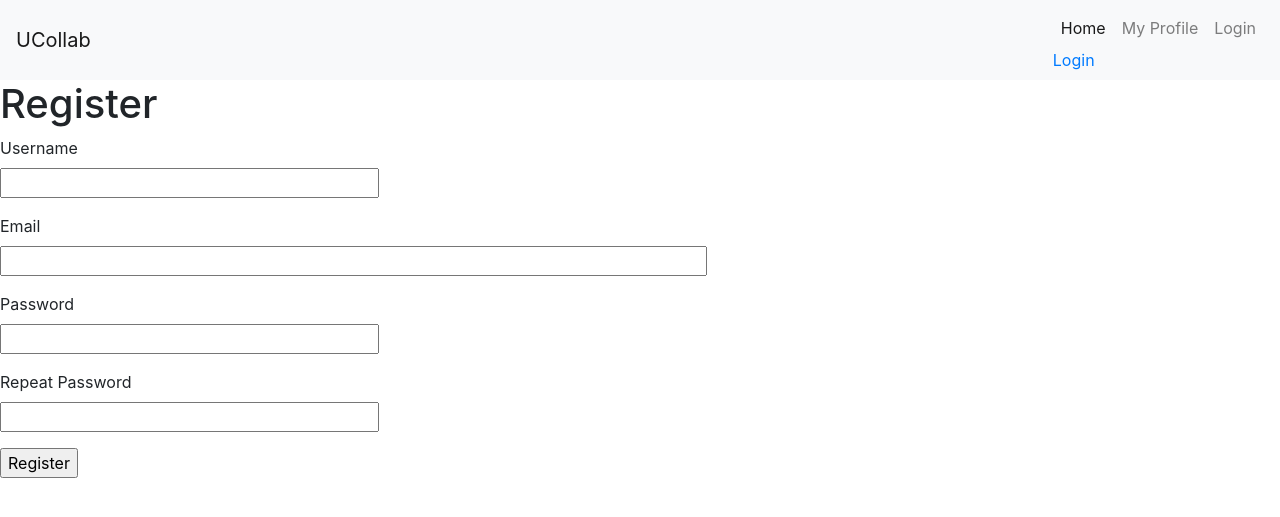
After one commit to samRobertson1/UCollab, a Flask app: page /register in a window 1280 px wide. The commit adds this page. Shown: the top 517 px of the page. Run offline with Flask 2, Linux system fonts and the light colour scheme; some libraries are stand-ins or nearby versions.

Commit message:
quite a bit this time, working login/logout feature, might have conflicts with harry's css stuff

```diff
--- a/app/__init__.py
+++ b/app/__init__.py
@@ -2,10 +2,13 @@ from flask import Flask
 from app.config import Config
 from flask_sqlalchemy import SQLAlchemy
 from flask_migrate import Migrate
+from flask_login import LoginManager
 
 app = Flask(__name__)
 app.config.from_object(Config)
 db = SQLAlchemy(app)
 migrate = Migrate(app, db)
+login = LoginManager(app)
+login.login_view = 'login'
 
 from app import routes, models
--- a/app/forms.py
+++ b/app/forms.py
@@ -1,9 +1,28 @@
 from flask_wtf import FlaskForm
 from wtforms import StringField, PasswordField, BooleanField, SubmitField
-from wtforms.validators import DataRequired
+from wtforms.validators import ValidationError, DataRequired, Email, EqualTo
+from app.models import User
 
 class LoginForm(FlaskForm):
     username = StringField('Username', validators=[DataRequired()])
     password = PasswordField('Password', validators=[DataRequired()])
     remember_me = BooleanField('Remember Me')
     submit = SubmitField('Sign In')
+
+class RegistrationForm(FlaskForm):
+    username = StringField('Username', validators=[DataRequired()])
+    email = StringField('Email', validators=[DataRequired(), Email()])
+    password = PasswordField('Password', validators=[DataRequired()])
+    password2 = PasswordField(
+        'Repeat Password', validators=[DataRequired(), EqualTo('password')])
+    submit = SubmitField('Register')
+
+    def validate_username(self, username):
+        user = User.query.filter_by(username=username.data).first()
+        if user is not None:
+            raise ValidationError('Please use a different username.')
+
+    def validate_email(self, email):
+        user = User.query.filter_by(email=email.data).first()
+        if user is not None:
+            raise ValidationError('Please use a different email address.')
--- a/app/routes.py
+++ b/app/routes.py
@@ -1,11 +1,14 @@
-from flask import render_template
-from app import app
+from flask import Flask, render_template, flash, redirect, request, url_for
+from werkzeug.urls import url_parse
+from app import app, db
+from flask_login import current_user, login_user, logout_user, login_required
+from app.models import User
 
-from app.forms import LoginForm
-#>>>>>>> e2e73dc0264279f7ddb5719fa1fd05b1fd4ba19c
+from app.forms import LoginForm, RegistrationForm
 
 @app.route('/')
 @app.route('/index')
+@login_required
 def index():
     user = {'username' : 'sam'}
     posts = [
@@ -18,14 +21,41 @@ def index():
             'body': 'The Avengers movie was so cool!'
         }
     ]
-    return render_template('index.html', title='Home', user=user, posts=posts)
+    return render_template("index.html", title='Home Page', posts=posts)
 
 @app.route('/login', methods=['GET', 'POST'])
 def login():
+    if current_user.is_authenticated:
+        return redirect(url_for('index'))
     form = LoginForm()
     if form.validate_on_submit():
-        flash('Login requested for user {}, remember_me={}'.format(
-            form.username.data, form.remember_me.data))
+        user = User.query.filter_by(username=form.username.data).first()
+        if user is None or not user.check_password(form.password.data):
+            flash('Invalid username or password')
+            return redirect(url_for('login'))
+        login_user(user, remember=form.remember_me.data)
+        next_page = request.args.get('next')
+        if not next_page or url_parse(next_page).netloc != '':
+            next_page = url_for('index')
+        return redirect(next_page)
         return redirect(url_for('index'))
     return render_template('login.html', title='Sign In', form=form)
-#>>>>>>> e2e73dc0264279f7ddb5719fa1fd05b1fd4ba19c`
+
+@app.route('/logout')
+def logout():
+    logout_user()
+    return redirect('/index')
+
+@app.route('/register', methods=['GET', 'POST'])
+def register():
+    if current_user.is_authenticated:
+        return redirect(url_for('index'))
+    form = RegistrationForm()
+    if form.validate_on_submit():
+        user = User(username=form.username.data, email=form.email.data)
+        user.set_password(form.password.data)
+        db.session.add(user)
+        db.session.commit()
+        flash('Congratulations, you are now a registered user!')
+        return redirect('/login')
+    return render_template('register.html', title='Register', form=form)
--- a/app/templates/base.html
+++ b/app/templates/base.html
@@ -35,6 +35,11 @@
         <ul class="navbar-nav ml-auto">
           <li class="nav-item active">
             <a class="nav-link" href="{{ url_for('index') }}">Home</a>
+	    {% if current_user.is_anonymous %}
+	    <a href="{{ url_for('login') }}">Login</a>
+            {% else %}
+            <a href="{{ url_for('logout') }}">Logout</a>
+            {% endif %}
           </li>
           <li class="nav-item">
             <a class="nav-link" href="#">My Profile</a>
--- a/app/templates/index.html
+++ b/app/templates/index.html
@@ -2,7 +2,7 @@
 
 {% block content %}
 <div class="container-fluid index-content">
-  <h1>Hi, {{ user.username }}!</h1>
+  <h1>Hi, {{ current_user.username }}!</h1>
   {% for post in posts %}
     <p>{{ post.author.username }} says: <b>{{ post.body }}</b></p>
   {% endfor %}
--- a/app/templates/login.html
+++ b/app/templates/login.html
@@ -21,4 +21,5 @@
   <p>{{ form.remember_me() }} {{ form.remember_me.label }}</p>
   <p>{{ form.submit() }}</p>
 </form>
+ <p>New User? <a href="{{ url_for('register') }}">Click to Register!</a></p>
 {% endblock %}
--- /dev/null
+++ b/app/templates/register.html
@@ -0,0 +1,37 @@
+{% extends "base.html" %}
+
+{% block content %}
+    <h1>Register</h1>
+    <form action="" method="post">
+        {{ form.hidden_tag() }}
+        <p>
+            {{ form.username.label }}<br>
+            {{ form.username(size=32) }}<br>
+            {% for error in form.username.errors %}
+            <span style="color: red;">[{{ error }}]</span>
+            {% endfor %}
+        </p>
+        <p>
+            {{ form.email.label }}<br>
+            {{ form.email(size=64) }}<br>
+            {% for error in form.email.errors %}
+            <span style="color: red;">[{{ error }}]</span>
+            {% endfor %}
+        </p>
+        <p>
+            {{ form.password.label }}<br>
+            {{ form.password(size=32) }}<br>
+            {% for error in form.password.errors %}
+            <span style="color: red;">[{{ error }}]</span>
+            {% endfor %}
+        </p>
+        <p>
+            {{ form.password2.label }}<br>
+            {{ form.password2(size=32) }}<br>
+            {% for error in form.password2.errors %}
+            <span style="color: red;">[{{ error }}]</span>
+            {% endfor %}
+        </p>
+        <p>{{ form.submit() }}</p>
+    </form>
+{% endblock %}
--- a/requirements.txt
+++ b/requirements.txt
@@ -1,4 +1,5 @@
 flask-sqlalchemy
+flask-login
 flask-migrate
 flask-wtf
 flask
```
Also changed, not shown: app/models.py (+15 -1 lines), app/app.db, 1 other file.
